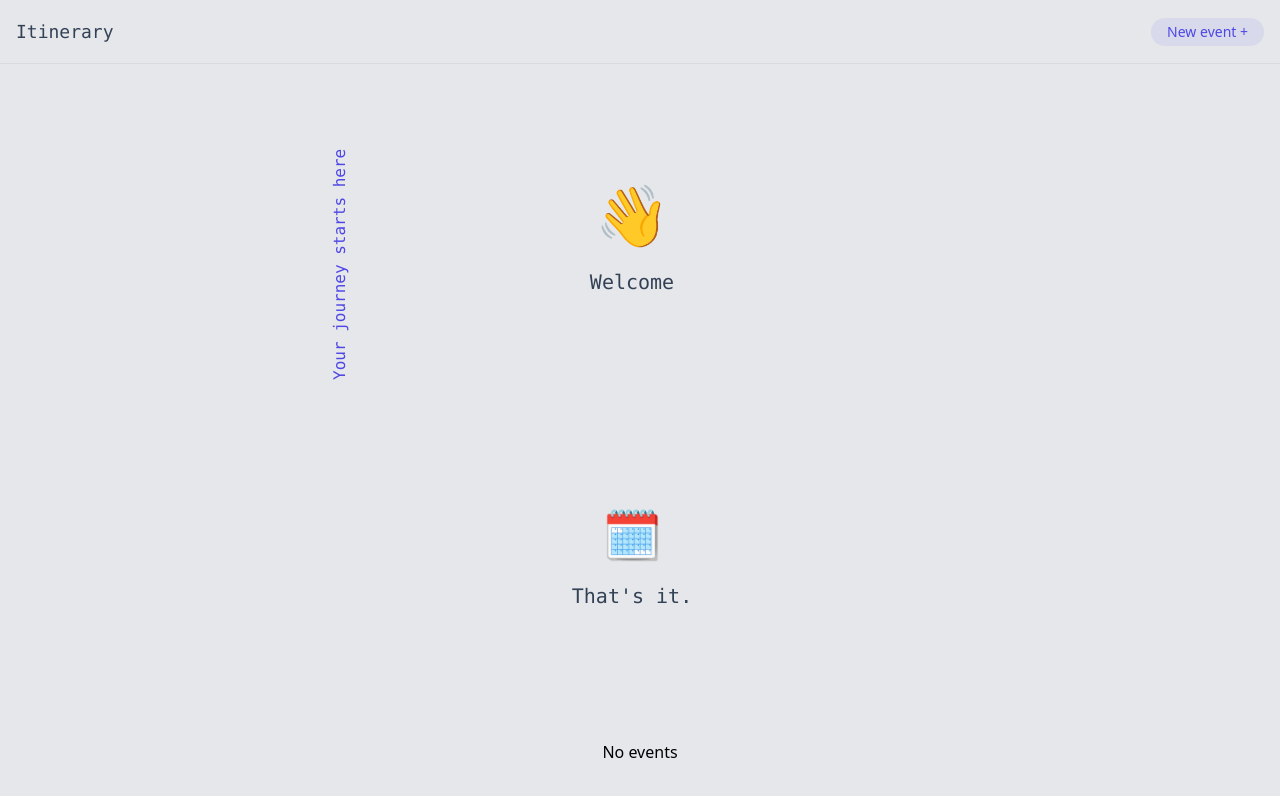
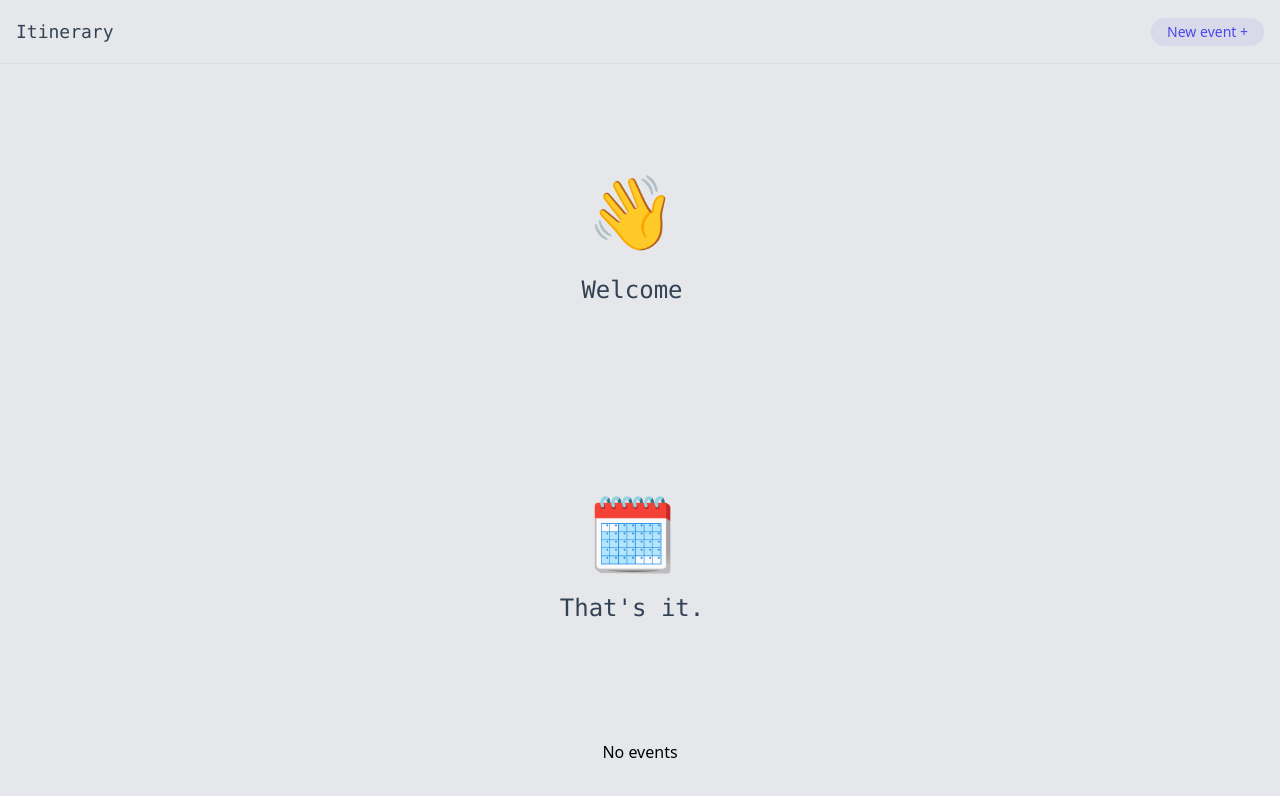
Before and after one commit to Hladikes/itinerary, a Svelte app: page / in a window 1280 px wide. Shown: the top 796 px of the page. Built offline with nearby package versions, Linux system fonts and the light colour scheme.

Commit message:
reusability

```diff
--- a/src/components/events/List.svelte
+++ b/src/components/events/List.svelte
@@ -5,7 +5,7 @@
   import TimingIndicator from './TimingIndicator.svelte'
   import Touchable from '../../plugins/touchable/Touchable.svelte'
   import TouchableOpacity from '../../plugins/touchable/TouchableOpacity.svelte'
-  import { scale, move } from '../../plugins/fun'
+  import { scroll, move } from '../../plugins/fun'
 
   const getEventStyles = (idx: number) => {
     let classNames = ''
@@ -43,10 +43,16 @@
   })
 </script>
 
-<div style="height: 40vh;" class="flex items-center justify-center flex-col space-y-6 select-none relative">
-  <span use:scale class="text-6xl">👋</span>
-  <span use:scale class="text-slate-700 dark:text-white font-mono text-xl">Welcome</span>
-  <span class="text-indigo-600 dark:text-lime-400 font-mono -rotate-90 absolute bottom-5 left-8 origin-bottom-left">Your journey starts here</span>
+<div
+  use:scroll={(el) => {
+    const offset = Math.abs(document.body.getBoundingClientRect().top) / 300
+    const scale = 1 - offset
+    el.style.transform = `scale(${scale < 0 ? 0 : scale})`
+  }}
+  style="height: 40vh;"
+  class="flex items-center justify-center flex-col space-y-7 select-none relative">
+  <span class="text-7xl">👋</span>
+  <span class="text-slate-700 dark:text-white font-mono text-2xl">Welcome</span>
 </div>
 
 <div class="grid grid-cols-[42px_auto]">
@@ -105,7 +111,14 @@
   {/if}
 </div>
 
-<div style="height: 40vh;" class="flex items-center justify-center flex-col space-y-6 select-none">
-  <span class="text-5xl">🗓️</span>
-  <span class="text-slate-700 dark:text-white font-mono text-xl">That's it.</span>
+<div
+  use:scroll={(el) => {
+    const offset = Math.abs(window.innerHeight - document.body.getBoundingClientRect().bottom) / 300
+    const scale = 1 - offset
+    el.style.transform = `scale(${scale < 0 ? 0 : scale})`
+  }}
+  style="height: 40vh;"
+  class="flex items-center justify-center flex-col space-y-6 select-none">
+  <span class="text-7xl">🗓️</span>
+  <span class="text-slate-700 dark:text-white font-mono text-2xl">That's it.</span>
 </div>
--- a/src/plugins/fun/index.ts
+++ b/src/plugins/fun/index.ts
@@ -1,14 +1,8 @@
-function calculateOffset(el: HTMLElement) {
-  const blockRect = el.getBoundingClientRect()
-  const fullOffset = (blockRect.top) / (window.innerHeight - blockRect.height)
-  const offset = Math.abs(fullOffset - 0.5)
-
-  return offset
-}
-
 export function move(block) {
   function handler() {
-    const offset = calculateOffset(block)
+    const blockRect = block.getBoundingClientRect()
+    const fullOffset = (blockRect.top) / (window.innerHeight - blockRect.height)
+    const offset = Math.abs(fullOffset - 0.5)
 
     if (offset >= 0 && offset <= 1) {
       block.style.opacity = 1 - (offset * 2.5)
@@ -24,11 +18,9 @@ export function move(block) {
   }
 }
 
-export function scale(block) {
+export function scroll(block, fn: (el: HTMLElement) => any) {
   function handler() {
-    const offset = Math.abs(document.body.getBoundingClientRect().top) / 300
-    const scale = 1 - offset
-    block.style.transform = `scale(${scale < 0 ? 0 : scale})`
+    fn(block)
   }
 
   document.addEventListener('scroll', handler)
```
